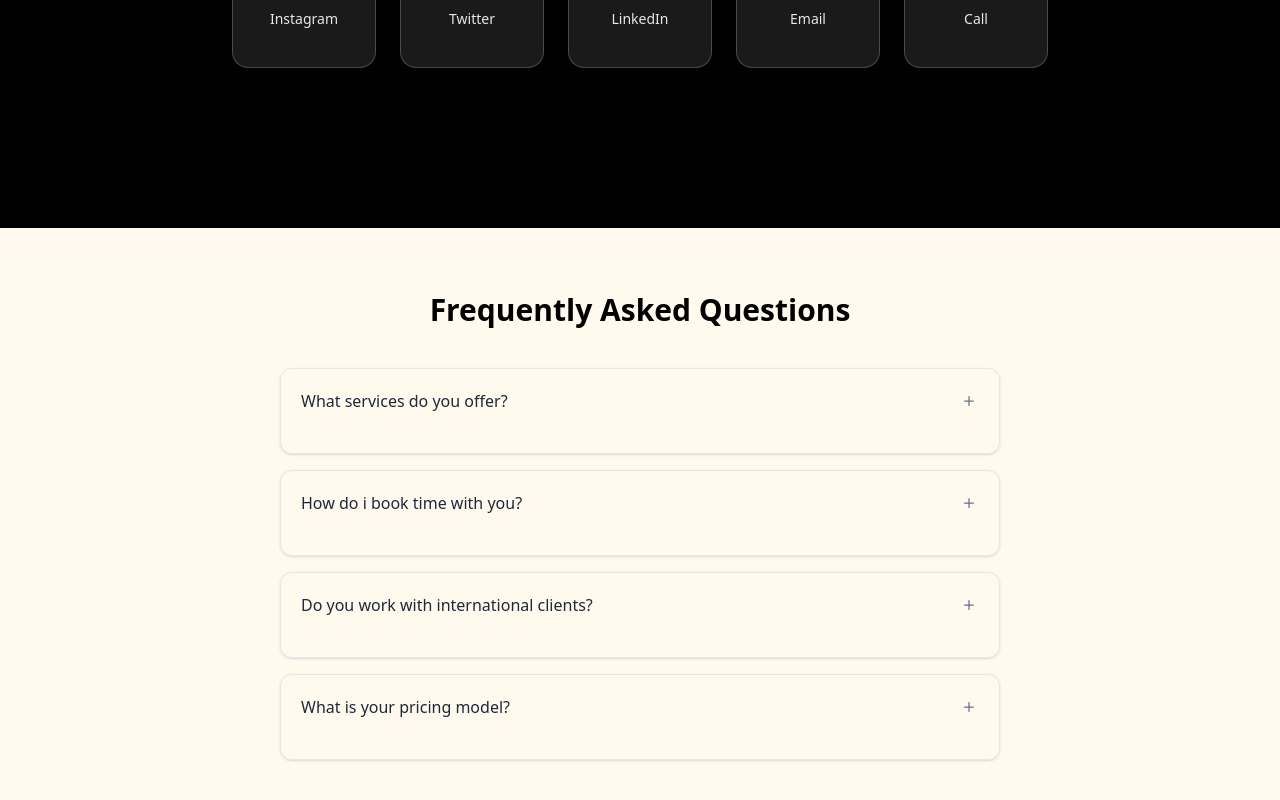
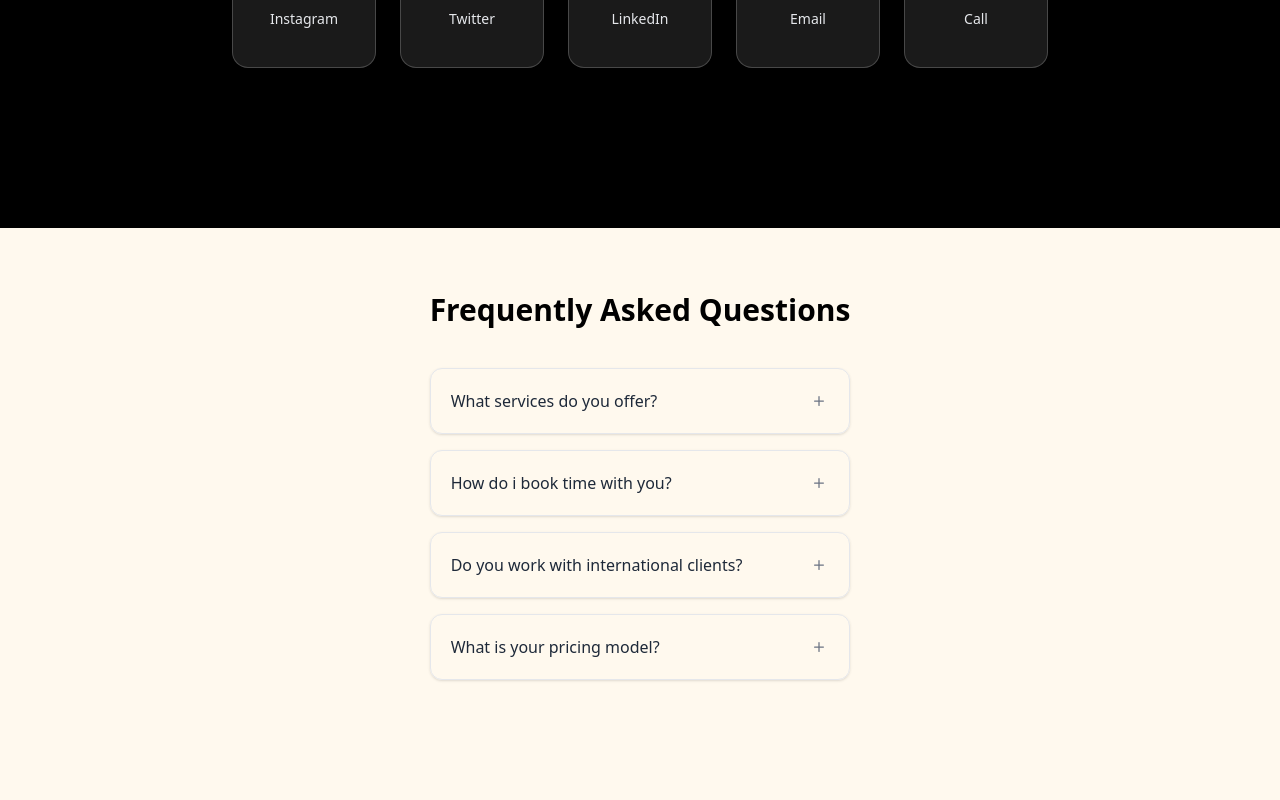
Before and after one commit to Lexcorps-35/Personal, a React (Vite) app: page / in a window 1280 px wide. Shown: the part 2347-3147 px from the top of the page. Built offline with nearby package versions, Linux system fonts and the light colour scheme.

Commit message:
faq section

```diff
--- a/src/Components/FAQ.jsx
+++ b/src/Components/FaqSect.jsx
@@ -1,7 +1,7 @@
 import { useState } from "react";
 import { IoIosAdd } from "react-icons/io";
 
-const FAQ = ({ faqs }) => {
+const Faqsect = ({ faqs }) => {
   const [openIndex, setOpenIndex] = useState(null);
 
   const toggleFAQ = (index) => {
@@ -10,7 +10,9 @@ const FAQ = ({ faqs }) => {
 
   return (
     <section className="max-w-3xl mx-auto px-6 py-16">
-      <h2 className="text-3xl font-bold text-center mb-10">Frequently Asked Questions</h2>
+      <h2 className="text-3xl font-bold text-center mb-10">
+        Frequently Asked Questions
+      </h2>
 
       <div className="space-y-4">
         {faqs.map((faq, index) => (
@@ -18,29 +20,30 @@ const FAQ = ({ faqs }) => {
             key={index}
             className="border border-gray-200 rounded-xl shadow-sm"
           >
+            {/* Question button */}
             <button
               onClick={() => toggleFAQ(index)}
               className="w-full flex justify-between items-center p-5 text-left text-gray-800 font-medium hover:bg-gray-50 rounded-xl transition"
               aria-expanded={openIndex === index}
               aria-controls={`faq-${index}`}
             >
-              {faq.question}
+              <span>{faq.question}</span>
               <IoIosAdd
                 className={`w-5 h-5 text-gray-500 transform transition-transform duration-300 ${
-                  openIndex === index ? "rotate-180" : ""
+                  openIndex === index ? "rotate-45" : ""
                 }`}
               />
             </button>
-            <div
-              id={`faq-${index}`}
-              className={`px-5 pb-5 text-gray-600 transition-all duration-300 ease-in-out ${
-                openIndex === index
-                  ? "max-h-40 opacity-100"
-                  : "max-h-0 opacity-0 overflow-hidden"
-              }`}
-            >
-              {faq.answer}
-            </div>
+
+            {/* Answer */}
+            {openIndex === index && (
+              <div
+                id={`faq-${index}`}
+                className="px-5 pb-5 text-gray-600 animate-fadeIn"
+              >
+                {faq.answer}
+              </div>
+            )}
           </div>
         ))}
       </div>
@@ -48,4 +51,4 @@ const FAQ = ({ faqs }) => {
   );
 };
 
-export default FAQ;
+export default Faqsect;
--- a/src/Components/HomePage.jsx
+++ b/src/Components/HomePage.jsx
@@ -2,9 +2,9 @@ import React, { useEffect } from 'react'
 import Navbar from './Navbar'
 import AOS from "aos";
 import "aos/dist/aos.css";
-import FAQ from './Faq';
 import ContactSection from './ContactSection';
 import MotionCardsDemo from './MotionCardDemo';
+import Faqsect from './FaqSect';
 
  const faqs = [
     {
@@ -140,7 +140,7 @@ const HomePage = () => {
 
     <div className="flex flex-col min-h-screen">
 
-      <FAQ faqs={faqs} />
+      <Faqsect faqs={faqs} />
     </div>
 
 
```
